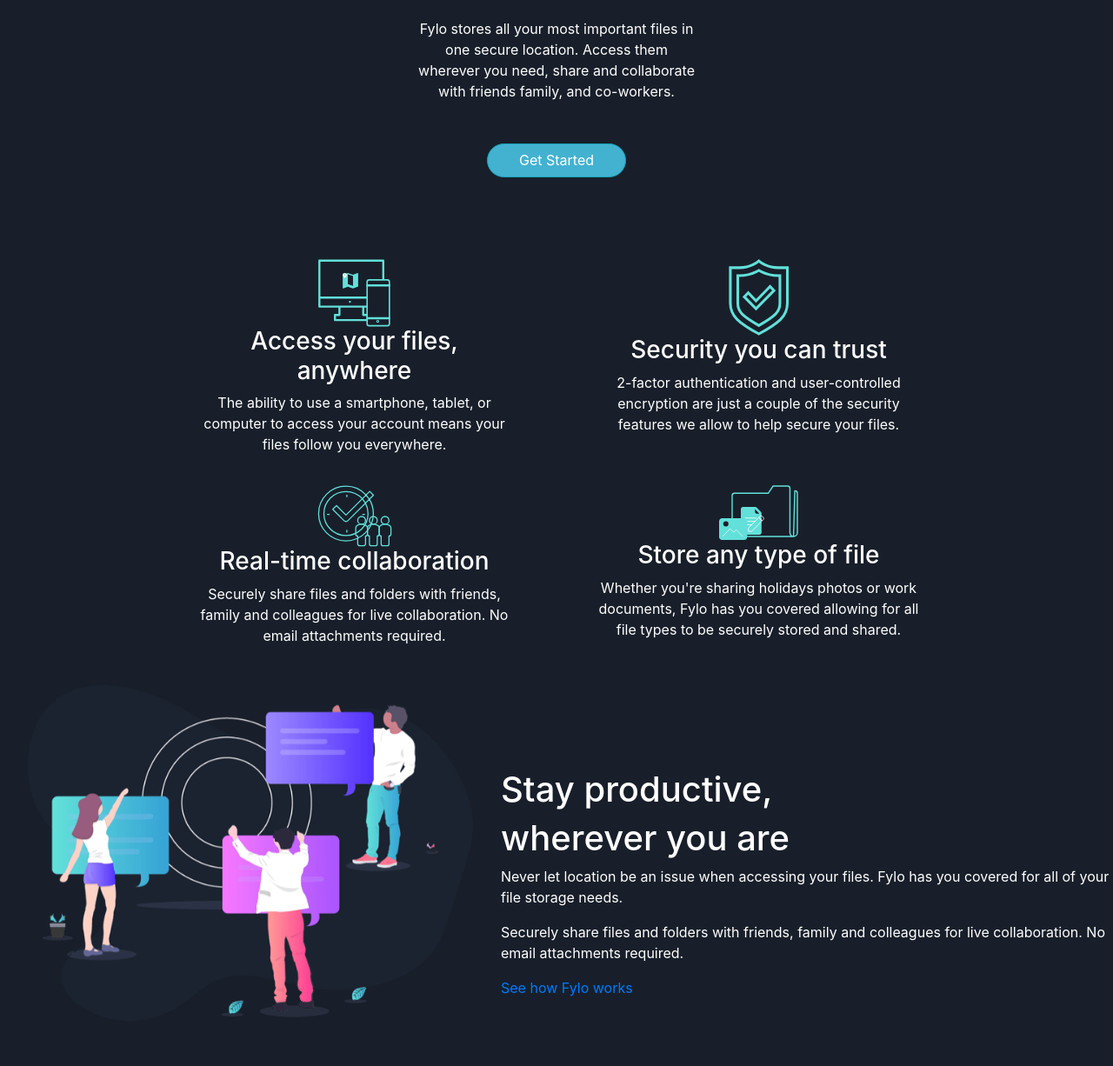
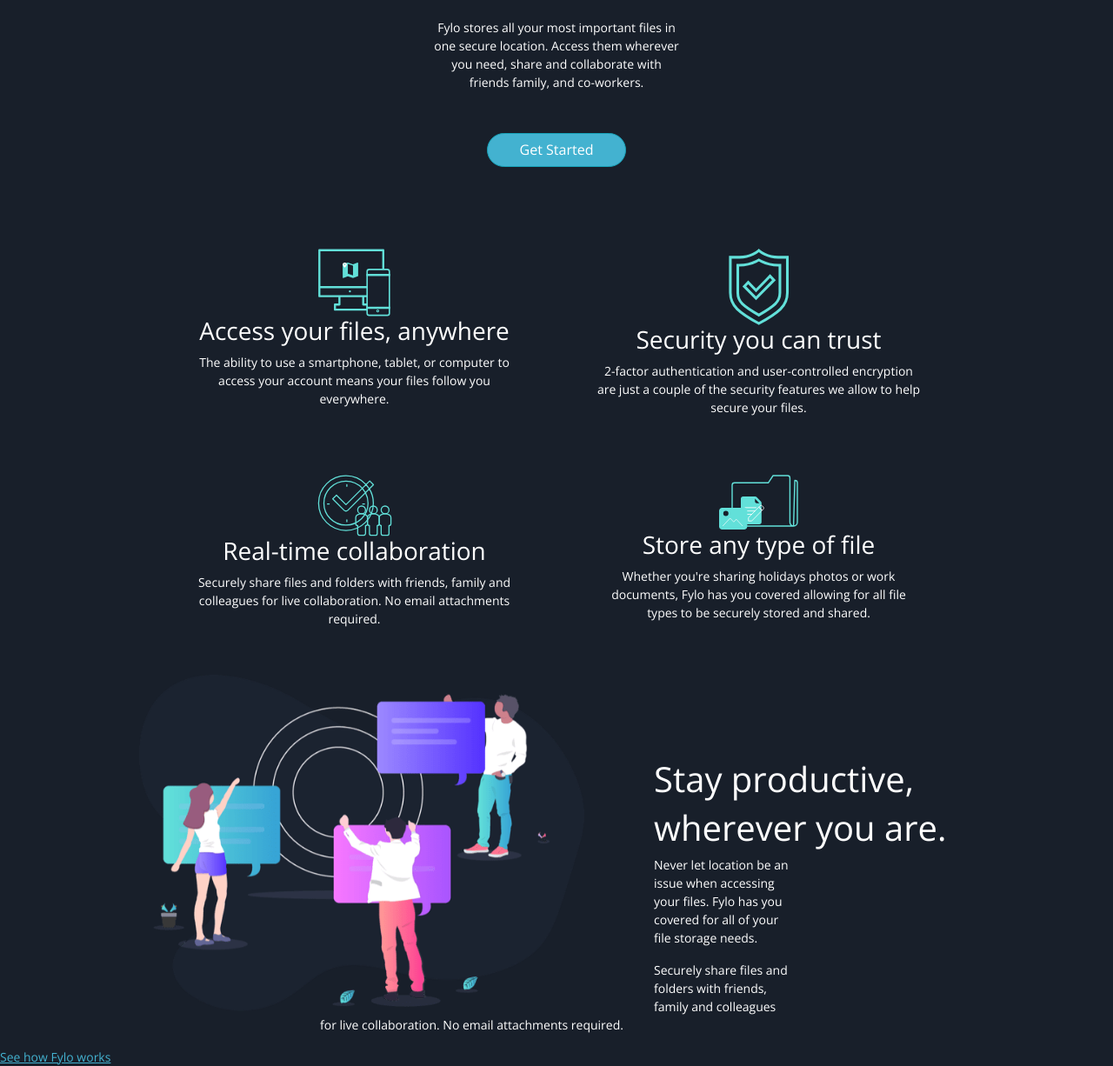
Before and after one commit to Tee29/Tee-IPong, a plain HTML site: page fylo-landing-page-892264-master/fylo-landing-page-892264-master/index.html in a window 1280 px wide. Shown: the part 797-2023 px from the top of the page at 87% size. Before the commit the page ends 1972 px from the top, so only its background shows below. Drawn offline with nearby package versions, Linux system fonts and the light colour scheme.

Commit message:
My changes

```diff
--- a/fylo-landing-page-892264-master/fylo-landing-page-892264-master/index.html
+++ b/fylo-landing-page-892264-master/fylo-landing-page-892264-master/index.html
@@ -1,36 +1,56 @@
 <!DOCTYPE html>
 <html lang="en">
-
   <head>
-    <meta charset="UTF-8">
-    <meta name="viewport" content="width=device-width, initial-scale=1.0">
+    <meta charset="UTF-8" />
+    <meta name="viewport" content="width=device-width, initial-scale=1.0" />
     <!-- displays site properly based on user's device -->
 
-    <link rel="icon" type="image/png" sizes="32x32" href="./images/favicon-32x32.png">
+    <link
+      rel="icon"
+      type="image/png"
+      sizes="32x32"
+      href="./images/favicon-32x32.png"
+    />
 
-    <title>Frontend Mentor | Fylo landing page with dark theme and features grid</title>
+    <title>
+      Frontend Mentor | Fylo landing page with dark theme and features grid
+    </title>
 
-    <link rel="stylesheet" href="https://stackpath.bootstrapcdn.com/bootstrap/4.3.1/css/bootstrap.min.css"
-        integrity="sha384-ggOyR0iXCbMQv3Xipma34MD+dH/1fQ784/j6cY/iJTQUOhcWr7x9JvoRxT2MZw1T" crossorigin="anonymous">
-    <link rel="stylesheet" href="styles.css">
+    <link
+      rel="stylesheet"
+      href="https://stackpath.bootstrapcdn.com/bootstrap/4.3.1/css/bootstrap.min.css"
+      integrity="sha384-ggOyR0iXCbMQv3Xipma34MD+dH/1fQ784/j6cY/iJTQUOhcWr7x9JvoRxT2MZw1T"
+      crossorigin="anonymous"
+    />
+    <link rel="stylesheet" href="styles.css" />
+    <link
+      href="https://fonts.googleapis.com/css?family=Open+Sans"
+      rel="stylesheet"
+    />
   </head>
 
   <body>
-
-
     <!-- Menu Bar -->
     <nav class="navbar navbar-expand-lg navbar-dark bg-hsl(217, 28%, 15%)">
       <div class="d-flex flex-grow-1">
         <a class="navbar-brand" href="#">
-                <img src="./images/logo.svg" alt="">
+          <img src="./images/logo.svg" alt="" />
         </a>
         <div class="w-100 text-right">
-                <button class="navbar-toggler" type="button" data-toggle="collapse" data-target="#myNavbar7">
+          <button
+            class="navbar-toggler"
+            type="button"
+            data-toggle="collapse"
+            data-target="#myNavbar7"
+          >
             <span class="navbar-toggler-icon"></span>
           </button>
         </div>
       </div>
-        <div class="collapse navbar-collapse flex-grow-1 text-right" id="myNavbar7">
+      <div
+        class="collapse navbar-collapse flex-grow-1 text-right"
+        id="myNavbar7"
+      >
         <ul class="navbar-nav ml-auto flex-nowrap">
           <li class="nav-item">
             <a href="#" class="nav-link">Features</a>
@@ -46,12 +66,18 @@
     </nav>
 
     <div id="container-1">
-        <img class="illustratorIntro" src="./images/illustration-intro.png" alt="intro-img">
+      <img
+        class="illustratorIntro"
+        src="./images/illustration-intro.png"
+        alt="intro-img"
+      />
       <div class="introText">
         <h1>All your files in one secure location, accessible anywhere.</h1>
-            <p class=introParagraph> Fylo stores all your most important files in one secure location. Access them
-                wherever
-                you need, share and collaborate with friends family, and co-workers.</p>
+        <p class="introParagraph">
+          Fylo stores all your most important files in one secure location.
+          Access them wherever you need, share and collaborate with friends
+          family, and co-workers.
+        </p>
         <button type="button" class="btn btn-info w-25 p-2">Get Started</button>
       </div>
     </div>
@@ -59,56 +85,65 @@
     <div id="container-2">
       <div class="row">
         <div class="col">
-                <img src="./images/icon-access-anywhere.svg" alt="">
+          <img src="./images/icon-access-anywhere.svg" alt="" />
           <h3>Access your files, anywhere</h3>
-                <p>The ability to use a smartphone, tablet, or computer to access your account means your
-                    files follow you everywhere.</p>
+          <p>
+            The ability to use a smartphone, tablet, or computer to access your
+            account means your files follow you everywhere.
+          </p>
         </div>
         <div class="col">
-                <img src="./images/icon-security.svg" alt="">
-                <h3> Security you can trust</h3>
-                <p>2-factor authentication and user-controlled encryption are just a couple of the security
-                    features we allow to help secure your files.</p>
+          <img src="./images/icon-security.svg" alt="" />
+          <h3>Security you can trust</h3>
+          <p>
+            2-factor authentication and user-controlled encryption are just a
+            couple of the security features we allow to help secure your files.
+          </p>
         </div>
         <div class="w-100"></div>
         <div class="col">
-                <img src="./images/icon-collaboration.svg" alt="">
+          <img src="./images/icon-collaboration.svg" alt="" />
           <h3>Real-time collaboration</h3>
-                <p>Securely share files and folders with friends, family and colleagues for live collaboration.
-                    No email attachments required.</p>
+          <p>
+            Securely share files and folders with friends, family and colleagues
+            for live collaboration. No email attachments required.
+          </p>
         </div>
         <div class="col">
-                <img src="./images/icon-any-file.svg" alt="">
+          <img src="./images/icon-any-file.svg" alt="" />
           <h3>Store any type of file</h3>
-                <p> Whether you're sharing holidays photos or work documents, Fylo has you covered allowing for all
-                    file types to be securely stored and shared.</p>
+          <p>
+            Whether you're sharing holidays photos or work documents, Fylo has
+            you covered allowing for all file types to be securely stored and
+            shared.
+          </p>
+        </div>
       </div>
     </div>
 
-    </div>
-
     <div id="container-3">
-
-        <img class="productive-img" src="./images/illustration-stay-productive.png" alt="procductiveimg">
+      <img
+        class="productive-img"
+        src="./images/illustration-stay-productive.png"
+        alt="procductiveimg"
+      />
 
       <div class="text2">
-            <h1>Stay productive, </h1>
-            <h1>wherever you are</h1>
-            <p>Never let location be an issue when accessing your files. Fylo has you covered for all of your file
-                storage needs.</p>
-            <p>Securely share files and folders with friends, family and colleagues for live collaboration. No email
-                attachments required.</p>
-            <a href="">See how Fylo works</a>
-
+        <h1>Stay productive,</h1>
+        <h1>wherever you are.</h1>
+        <div class="p-text">
+          <p>
+            Never let location be an issue when accessing your files. Fylo has
+            you covered for all of your file storage needs.
+          </p>
+          <p>
+            Securely share files and folders with friends, family and colleagues
+            for live collaboration. No email attachments required.
+          </p>
         </div>
-
+        <a href="" style="color:#43b2d0"> <u> See how Fylo works</u></a>
       </div>
-
-
-
-
-
-
+    </div>
 
     <!-- Never let location be an issue when accessing your files. Fylo has you covered for all of your file
     storage needs.
@@ -165,15 +200,20 @@
         </p> -->
     </footer>
 
-    <script src="https://code.jquery.com/jquery-3.3.1.slim.min.js"
-        integrity="sha384-q8i/X+965DzO0rT7abK41JStQIAqVgRVzpbzo5smXKp4YfRvH+8abtTE1Pi6jizo" crossorigin="anonymous">
-    </script>
-    <script src="https://cdnjs.cloudflare.com/ajax/libs/popper.js/1.14.7/umd/popper.min.js"
-        integrity="sha384-UO2eT0CpHqdSJQ6hJty5KVphtPhzWj9WO1clHTMGa3JDZwrnQq4sF86dIHNDz0W1" crossorigin="anonymous">
-    </script>
-    <script src="https://stackpath.bootstrapcdn.com/bootstrap/4.3.1/js/bootstrap.min.js"
-        integrity="sha384-JjSmVgyd0p3pXB1rRibZUAYoIIy6OrQ6VrjIEaFf/nJGzIxFDsf4x0xIM+B07jRM" crossorigin="anonymous">
-    </script>
+    <script
+      src="https://code.jquery.com/jquery-3.3.1.slim.min.js"
+      integrity="sha384-q8i/X+965DzO0rT7abK41JStQIAqVgRVzpbzo5smXKp4YfRvH+8abtTE1Pi6jizo"
+      crossorigin="anonymous"
+    ></script>
+    <script
+      src="https://cdnjs.cloudflare.com/ajax/libs/popper.js/1.14.7/umd/popper.min.js"
+      integrity="sha384-UO2eT0CpHqdSJQ6hJty5KVphtPhzWj9WO1clHTMGa3JDZwrnQq4sF86dIHNDz0W1"
+      crossorigin="anonymous"
+    ></script>
+    <script
+      src="https://stackpath.bootstrapcdn.com/bootstrap/4.3.1/js/bootstrap.min.js"
+      integrity="sha384-JjSmVgyd0p3pXB1rRibZUAYoIIy6OrQ6VrjIEaFf/nJGzIxFDsf4x0xIM+B07jRM"
+      crossorigin="anonymous"
+    ></script>
   </body>
-
 </html>
--- a/fylo-landing-page-892264-master/fylo-landing-page-892264-master/styles.css
+++ b/fylo-landing-page-892264-master/fylo-landing-page-892264-master/styles.css
@@ -1,6 +1,9 @@
 body {
   background-color: hsl(218, 28%, 13%);
   color: white;
+  font-family: "Open Sans", sans-serif;
+  weights: 400, 700;
+  font-size: 14px;
 }
 
 .navbar {
@@ -23,7 +26,7 @@
 }
 
 p.introParagraph {
-  padding: 2rem 10rem;
+  padding: 2rem 11rem;
 }
 
 .btn {
@@ -48,10 +51,15 @@
 .productive-img {
   float: left;
   width: 40%;
-  margin: 0 2rem;
+  margin: 0 5rem;
+  margin-left: 10rem;
 }
 
 .text2 {
   padding-top: 6rem;
   text-align: left;
 }
+
+.p-text {
+  padding: 0 23rem;
+}
```
Lines whose indentation alone changed are shown as unchanged.
